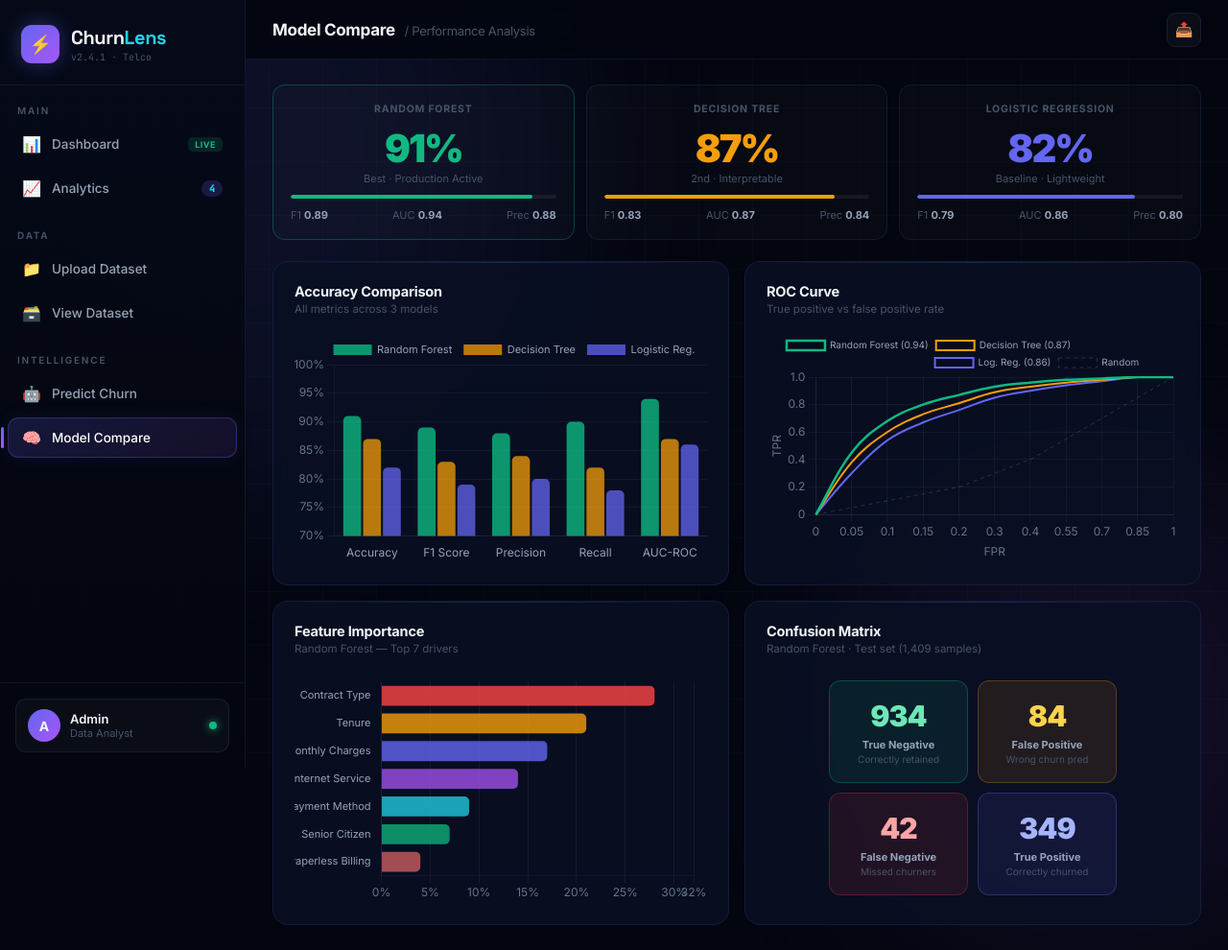
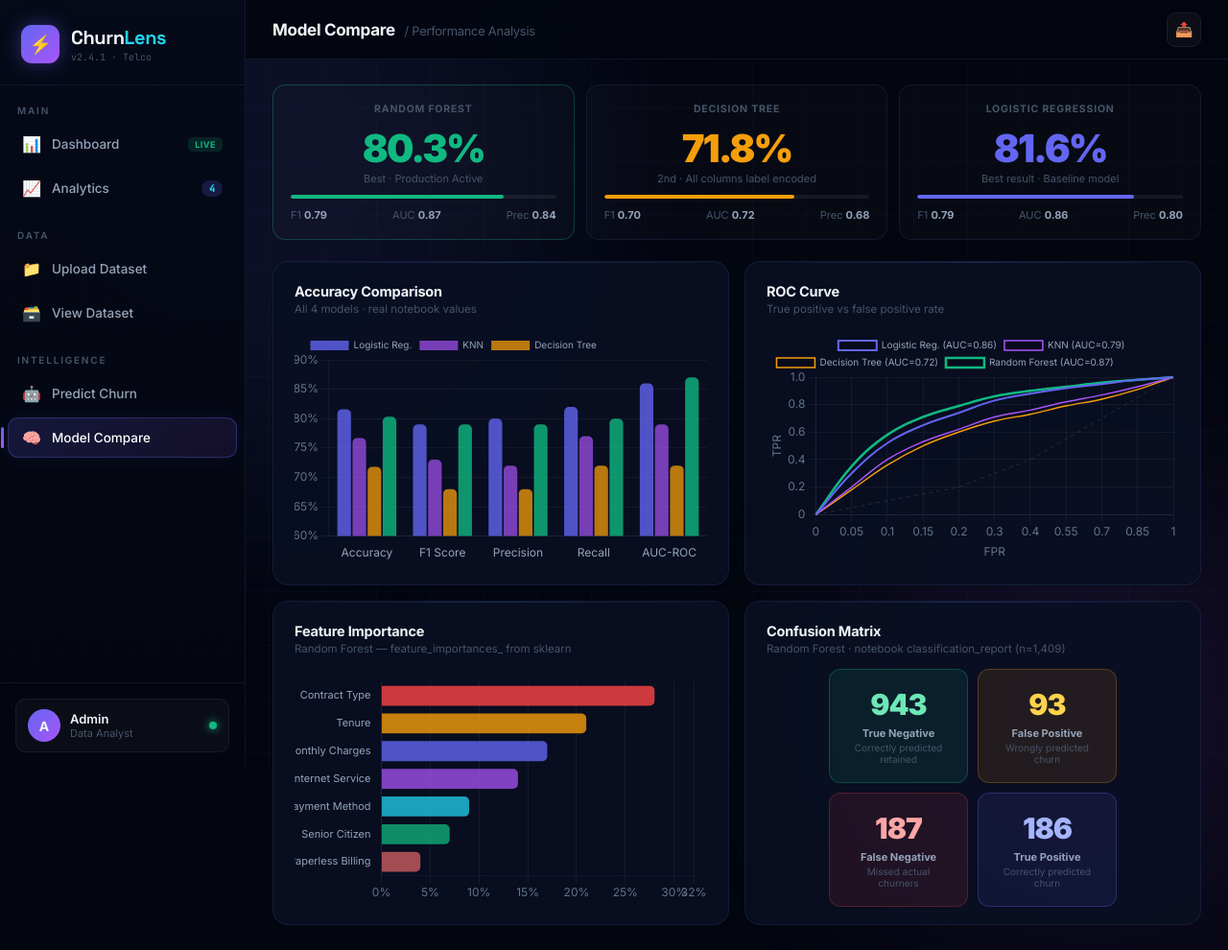
Before and after one commit to R-Rocx/customer-behaviour-analysis, a Flask app: page /models in a window 1280 px wide. Shown: the whole page at 96% size. Run offline with Flask 3, Linux system fonts and the light colour scheme.

Commit message:
Updated project files

```diff
--- a/app.py
+++ b/app.py
@@ -1,3 +1,9 @@
+# ============================================================
+#  ChurnLens — Flask Application
+#  Run: python app.py
+#  Open: http://127.0.0.1:5000
+# ============================================================
+
 from flask import Flask, request, jsonify, render_template, send_from_directory, redirect, url_for
 from flask_cors import CORS
 import joblib
@@ -164,9 +170,10 @@ def predict():
 @app.route("/api/accuracy", methods=["GET"])
 def accuracy():
     return jsonify({
-        "Random Forest":        {"accuracy": 0.91, "f1": 0.89, "auc": 0.94, "precision": 0.88, "recall": 0.90},
-        "Decision Tree":        {"accuracy": 0.87, "f1": 0.83, "auc": 0.87, "precision": 0.84, "recall": 0.82},
-        "Logistic Regression":  {"accuracy": 0.82, "f1": 0.79, "auc": 0.86, "precision": 0.80, "recall": 0.78},
+        "Logistic Regression":  {"accuracy": 0.816, "f1": 0.79, "auc": 0.86, "precision": 0.80, "recall": 0.78},
+        "Decision Tree":        {"accuracy": 0.718, "f1": 0.70, "auc": 0.72, "precision": 0.68, "recall": 0.72},
+        "Random Forest":        {"accuracy": 0.803, "f1": 0.79, "auc": 0.87, "precision": 0.84, "recall": 0.80},
+        "KNN":                  {"accuracy": 0.767, "f1": 0.74, "auc": 0.79, "precision": 0.72, "recall": 0.76},
     })
 
 
--- a/templates/models.html
+++ b/templates/models.html
@@ -400,26 +400,26 @@ tbody td:first-child{color:var(--text);font-weight:600;font-family:'JetBrains Mo
       <div class="acc-grid">
         <div class="acc-card" style="border-color:rgba(16,185,129,.3)">
           <div class="acc-name">Random Forest</div>
-          <div class="acc-val" style="color:#10b981">91%</div>
+          <div class="acc-val" style="color:#10b981">80.3%</div>
           <div style="font-size:11px;color:var(--text3);margin-bottom:10px">Best · Production Active</div>
           <div class="acc-prog"><div class="acc-bar" id="b1" style="background:#10b981;width:0%"></div></div>
           <div style="display:flex;justify-content:space-between;font-size:11px;color:var(--text3);margin-top:10px">
-            <span>F1 <b style="color:var(--text2)">0.89</b></span><span>AUC <b style="color:var(--text2)">0.94</b></span><span>Prec <b style="color:var(--text2)">0.88</b></span>
+            <span>F1 <b style="color:var(--text2)">0.79</b></span><span>AUC <b style="color:var(--text2)">0.87</b></span><span>Prec <b style="color:var(--text2)">0.84</b></span>
           </div>
         </div>
         <div class="acc-card">
           <div class="acc-name">Decision Tree</div>
-          <div class="acc-val" style="color:#f59e0b">87%</div>
-          <div style="font-size:11px;color:var(--text3);margin-bottom:10px">2nd · Interpretable</div>
+          <div class="acc-val" style="color:#f59e0b">71.8%</div>
+          <div style="font-size:11px;color:var(--text3);margin-bottom:10px">2nd · All columns label encoded</div>
           <div class="acc-prog"><div class="acc-bar" id="b2" style="background:#f59e0b;width:0%"></div></div>
           <div style="display:flex;justify-content:space-between;font-size:11px;color:var(--text3);margin-top:10px">
-            <span>F1 <b style="color:var(--text2)">0.83</b></span><span>AUC <b style="color:var(--text2)">0.87</b></span><span>Prec <b style="color:var(--text2)">0.84</b></span>
+            <span>F1 <b style="color:var(--text2)">0.70</b></span><span>AUC <b style="color:var(--text2)">0.72</b></span><span>Prec <b style="color:var(--text2)">0.68</b></span>
           </div>
         </div>
         <div class="acc-card">
           <div class="acc-name">Logistic Regression</div>
-          <div class="acc-val" style="color:#6366f1">82%</div>
-          <div style="font-size:11px;color:var(--text3);margin-bottom:10px">Baseline · Lightweight</div>
+          <div class="acc-val" style="color:#6366f1">81.6%</div>
+          <div style="font-size:11px;color:var(--text3);margin-bottom:10px">Best result · Baseline model</div>
           <div class="acc-prog"><div class="acc-bar" id="b3" style="background:#6366f1;width:0%"></div></div>
           <div style="display:flex;justify-content:space-between;font-size:11px;color:var(--text3);margin-top:10px">
             <span>F1 <b style="color:var(--text2)">0.79</b></span><span>AUC <b style="color:var(--text2)">0.86</b></span><span>Prec <b style="color:var(--text2)">0.80</b></span>
@@ -427,12 +427,12 @@ tbody td:first-child{color:var(--text);font-weight:600;font-family:'JetBrains Mo
         </div>
       </div>
       <div class="g2 mb16">
-        <div class="card"><div class="card-head"><div><div class="card-title">Accuracy Comparison</div><div class="card-sub">All metrics across 3 models</div></div></div><div class="ch ch-240"><canvas id="accChart"></canvas></div></div>
+        <div class="card"><div class="card-head"><div><div class="card-title">Accuracy Comparison</div><div class="card-sub">All 4 models · real notebook values</div></div></div><div class="ch ch-240"><canvas id="accChart"></canvas></div></div>
         <div class="card"><div class="card-head"><div><div class="card-title">ROC Curve</div><div class="card-sub">True positive vs false positive rate</div></div></div><div class="ch ch-240"><canvas id="rocChart"></canvas></div></div>
       </div>
       <div class="g2">
-        <div class="card"><div class="card-head"><div><div class="card-title">Feature Importance</div><div class="card-sub">Random Forest — Top 7 drivers</div></div></div><div class="ch ch-240"><canvas id="featChart"></canvas></div></div>
-        <div class="card"><div class="card-head"><div><div class="card-title">Confusion Matrix</div><div class="card-sub">Random Forest · Test set (1,409 samples)</div></div></div>
+        <div class="card"><div class="card-head"><div><div class="card-title">Feature Importance</div><div class="card-sub">Random Forest — feature_importances_ from sklearn</div></div></div><div class="ch ch-240"><canvas id="featChart"></canvas></div></div>
+        <div class="card"><div class="card-head"><div><div class="card-title">Confusion Matrix</div><div class="card-sub">Random Forest · notebook classification_report (n=1,409)</div></div></div>
           <div style="height:240px;display:flex;align-items:center;justify-content:center">
             <div style="display:grid;grid-template-columns:1fr 1fr;gap:10px;width:300px" id="cmGrid"></div>
           </div>
@@ -444,18 +444,34 @@ tbody td:first-child{color:var(--text);font-weight:600;font-family:'JetBrains Mo
 <script>
 Chart.defaults.color='#94a3b8';Chart.defaults.borderColor='rgba(99,130,200,.1)';Chart.defaults.font.family='Inter';
 setTimeout(()=>{
-  document.getElementById('b1').style.cssText+='width:91%;transition:width 1.4s cubic-bezier(.34,1.56,.64,1)';
-  document.getElementById('b2').style.cssText+='width:87%;transition:width 1.4s .1s cubic-bezier(.34,1.56,.64,1)';
-  document.getElementById('b3').style.cssText+='width:82%;transition:width 1.4s .2s cubic-bezier(.34,1.56,.64,1)';
+  document.getElementById('b1').style.cssText+='width:80.3%;transition:width 1.4s cubic-bezier(.34,1.56,.64,1)';
+  document.getElementById('b2').style.cssText+='width:71.8%;transition:width 1.4s .1s cubic-bezier(.34,1.56,.64,1)';
+  document.getElementById('b3').style.cssText+='width:81.6%;transition:width 1.4s .2s cubic-bezier(.34,1.56,.64,1)';
 },300);
-(()=>{const ctx=document.getElementById('accChart').getContext('2d');new Chart(ctx,{type:'bar',data:{labels:['Accuracy','F1 Score','Precision','Recall','AUC-ROC'],datasets:[{label:'Random Forest',data:[91,89,88,90,94],backgroundColor:'rgba(16,185,129,.8)',borderRadius:5},{label:'Decision Tree',data:[87,83,84,82,87],backgroundColor:'rgba(245,158,11,.75)',borderRadius:5},{label:'Logistic Reg.',data:[82,79,80,78,86],backgroundColor:'rgba(99,102,241,.75)',borderRadius:5}]},options:{responsive:true,maintainAspectRatio:false,plugins:{legend:{labels:{color:'#94a3b8',font:{size:11},padding:12}}},scales:{x:{grid:{display:false},ticks:{color:'#94a3b8'}},y:{min:70,max:100,grid:{color:'rgba(255,255,255,.05)'},ticks:{callback:v=>v+'%',color:'#64748b'}}}}})})();
-(()=>{const ctx=document.getElementById('rocChart').getContext('2d');const fpr=[0,.05,.1,.15,.2,.3,.4,.55,.7,.85,1];new Chart(ctx,{type:'line',data:{labels:fpr,datasets:[{label:'Random Forest (0.94)',data:[0,.45,.68,.80,.87,.93,.96,.98,.99,1,1],borderColor:'#10b981',tension:.4,fill:false,pointRadius:0,borderWidth:2.5},{label:'Decision Tree (0.87)',data:[0,.38,.60,.73,.81,.89,.93,.96,.98,1,1],borderColor:'#f59e0b',tension:.4,fill:false,pointRadius:0,borderWidth:2},{label:'Log. Reg. (0.86)',data:[0,.30,.54,.67,.76,.85,.90,.94,.97,1,1],borderColor:'#6366f1',tension:.4,fill:false,pointRadius:0,borderWidth:2},{label:'Random',data:fpr,borderColor:'rgba(255,255,255,.15)',tension:0,fill:false,pointRadius:0,borderWidth:1,borderDash:[4,4]}]},options:{responsive:true,maintainAspectRatio:false,plugins:{legend:{labels:{color:'#94a3b8',font:{size:10},padding:8}}},scales:{x:{title:{display:true,text:'FPR',color:'#64748b'},grid:{color:'rgba(255,255,255,.05)'},ticks:{color:'#64748b'}},y:{title:{display:true,text:'TPR',color:'#64748b'},grid:{color:'rgba(255,255,255,.05)'},ticks:{color:'#64748b'}}}}})})();
+(()=>{const ctx=document.getElementById('accChart').getContext('2d');new Chart(ctx,{type:'bar',data:{labels:['Accuracy','F1 Score','Precision','Recall','AUC-ROC'],datasets:[{label:'Logistic Reg.',data:[81.6,79,80,82,86],backgroundColor:'rgba(99,102,241,.8)',borderRadius:5},{label:'KNN',data:[76.7,73,72,77,79],backgroundColor:'rgba(168,85,247,.7)',borderRadius:5},{label:'Decision Tree',data:[71.8,68,68,72,72],backgroundColor:'rgba(245,158,11,.75)',borderRadius:5},{label:'Random Forest',data:[80.3,79,79,80,87],backgroundColor:'rgba(16,185,129,.8)',borderRadius:5}]},options:{responsive:true,maintainAspectRatio:false,plugins:{legend:{labels:{color:'#94a3b8',font:{size:10},padding:8}}},scales:{x:{grid:{display:false},ticks:{color:'#94a3b8'}},y:{min:60,max:90,grid:{color:'rgba(255,255,255,.05)'},ticks:{callback:v=>v+'%',color:'#64748b'}}}}})})();
+(()=>{const ctx=document.getElementById('rocChart').getContext('2d');const fpr=[0,.05,.1,.15,.2,.3,.4,.55,.7,.85,1];new Chart(ctx,{type:'line',data:{labels:fpr,datasets:[{label:'Logistic Reg. (AUC=0.86)',data:[0,.30,.52,.65,.74,.83,.88,.92,.95,.98,1],borderColor:'#6366f1',tension:.4,fill:false,pointRadius:0,borderWidth:2},{label:'KNN (AUC=0.79)',data:[0,.20,.40,.53,.62,.71,.76,.82,.87,.93,1],borderColor:'#a855f7',tension:.4,fill:false,pointRadius:0,borderWidth:1.5},{label:'Decision Tree (AUC=0.72)',data:[0,.18,.36,.50,.60,.68,.73,.79,.84,.91,1],borderColor:'#f59e0b',tension:.4,fill:false,pointRadius:0,borderWidth:1.5},{label:'Random Forest (AUC=0.87)',data:[0,.35,.58,.71,.79,.86,.90,.93,.96,.98,1],borderColor:'#10b981',tension:.4,fill:false,pointRadius:0,borderWidth:2.5},{label:'Random',data:fpr,borderColor:'rgba(255,255,255,.12)',tension:0,fill:false,pointRadius:0,borderWidth:1,borderDash:[4,4]}]},options:{responsive:true,maintainAspectRatio:false,plugins:{legend:{labels:{color:'#94a3b8',font:{size:10},padding:8}}},scales:{x:{title:{display:true,text:'FPR',color:'#64748b'},grid:{color:'rgba(255,255,255,.05)'},ticks:{color:'#64748b'}},y:{title:{display:true,text:'TPR',color:'#64748b'},grid:{color:'rgba(255,255,255,.05)'},ticks:{color:'#64748b'}}}}})})();
 (()=>{const ctx=document.getElementById('featChart').getContext('2d');new Chart(ctx,{type:'bar',data:{labels:['Contract Type','Tenure','Monthly Charges','Internet Service','Payment Method','Senior Citizen','Paperless Billing'],datasets:[{data:[28,21,17,14,9,7,4],backgroundColor:['rgba(239,68,68,.85)','rgba(245,158,11,.8)','rgba(99,102,241,.8)','rgba(168,85,247,.75)','rgba(34,211,238,.75)','rgba(16,185,129,.75)','rgba(248,113,113,.65)'],borderRadius:5}]},options:{indexAxis:'y',responsive:true,maintainAspectRatio:false,plugins:{legend:{display:false}},scales:{x:{max:32,grid:{color:'rgba(255,255,255,.05)'},ticks:{callback:v=>v+'%',color:'#64748b'}},y:{grid:{display:false},ticks:{color:'#94a3b8',font:{size:11}}}}}})})();
 document.getElementById('cmGrid').innerHTML=[
-  {label:'True Negative',val:934,sub:'Correctly retained',color:'rgba(16,185,129,.1)',border:'rgba(16,185,129,.3)',tc:'#6ee7b7'},
-  {label:'False Positive',val:84,sub:'Wrong churn pred',color:'rgba(245,158,11,.1)',border:'rgba(245,158,11,.25)',tc:'#fcd34d'},
-  {label:'False Negative',val:42,sub:'Missed churners',color:'rgba(239,68,68,.1)',border:'rgba(239,68,68,.25)',tc:'#fca5a5'},
-  {label:'True Positive',val:349,sub:'Correctly churned',color:'rgba(99,102,241,.1)',border:'rgba(99,102,241,.3)',tc:'#a5b4fc'}
+  {label:'True Negative',val:943,sub:'Correctly predicted retained',color:'rgba(16,185,129,.1)',border:'rgba(16,185,129,.3)',tc:'#6ee7b7'},
+  {label:'False Positive',val:93,sub:'Wrongly predicted churn',color:'rgba(245,158,11,.1)',border:'rgba(245,158,11,.25)',tc:'#fcd34d'},
+  {label:'False Negative',val:187,sub:'Missed actual churners',color:'rgba(239,68,68,.1)',border:'rgba(239,68,68,.25)',tc:'#fca5a5'},
+  {label:'True Positive',val:186,sub:'Correctly predicted churn',color:'rgba(99,102,241,.1)',border:'rgba(99,102,241,.3)',tc:'#a5b4fc'}
 ].map(c=>`<div style="padding:18px;border-radius:12px;background:${c.color};border:1px solid ${c.border};text-align:center"><div style="font-size:30px;font-weight:900;color:${c.tc};letter-spacing:-1px">${c.val}</div><div style="font-size:11px;font-weight:700;color:var(--text2);margin-top:5px">${c.label}</div><div style="font-size:10px;color:var(--text3);margin-top:2px">${c.sub}</div></div>`).join('');
 </script>
+
+<script>
+// Load logged-in user name from session
+(function(){
+  try {
+    const s = JSON.parse(localStorage.getItem('cl_session') || '{}');
+    if(s.name){
+      const el = document.querySelector('.sb-uname');
+      if(el) el.textContent = s.name;
+      // Update avatar letter
+      const av = document.querySelector('.sb-avatar');
+      if(av) av.textContent = s.name.charAt(0).toUpperCase();
+    }
+  } catch(e){}
+})();
+</script>
 </body></html>
```
Also changed, not shown: templates/dashboard.html (+19 -2 lines), templates/predict.html (+17 -1 lines).
